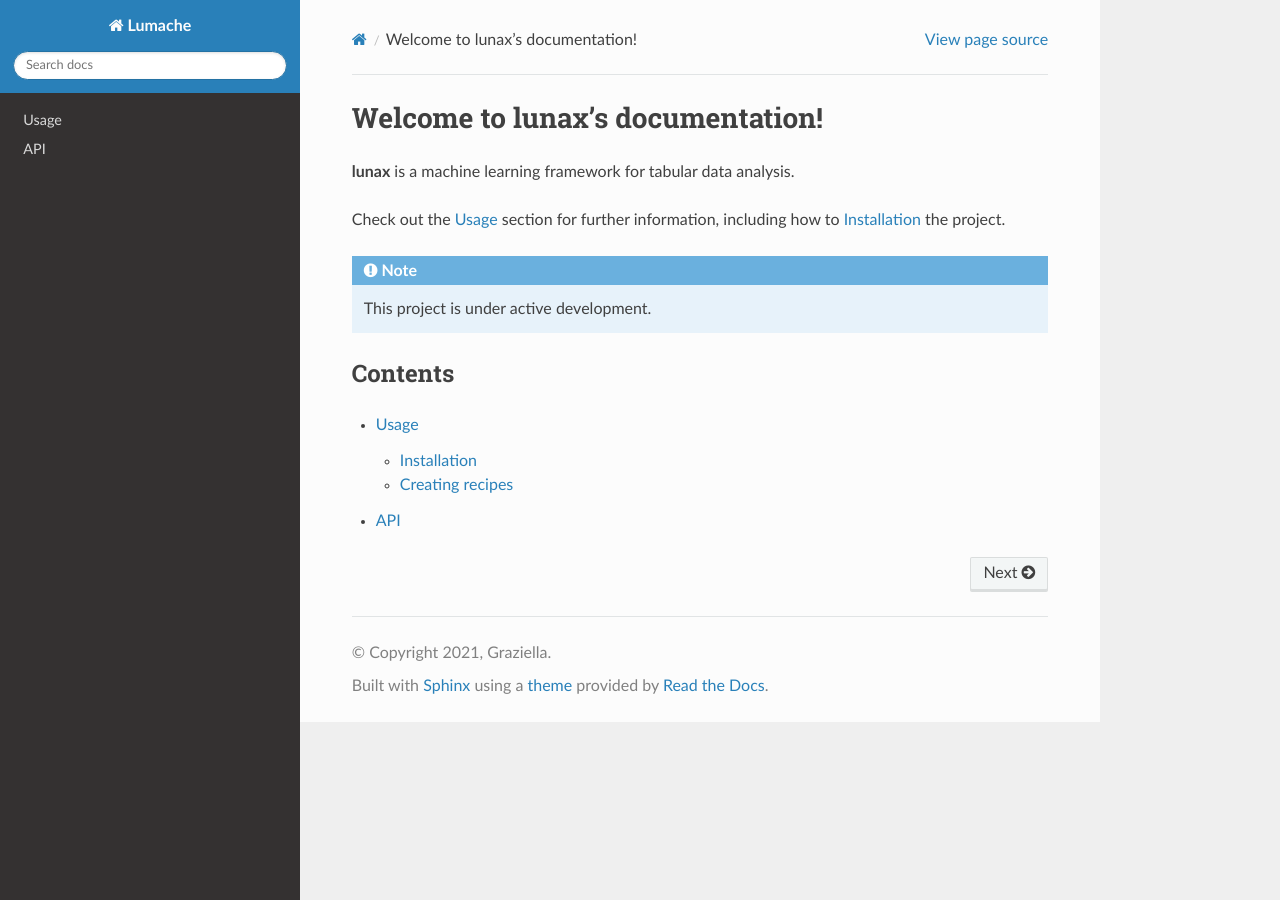
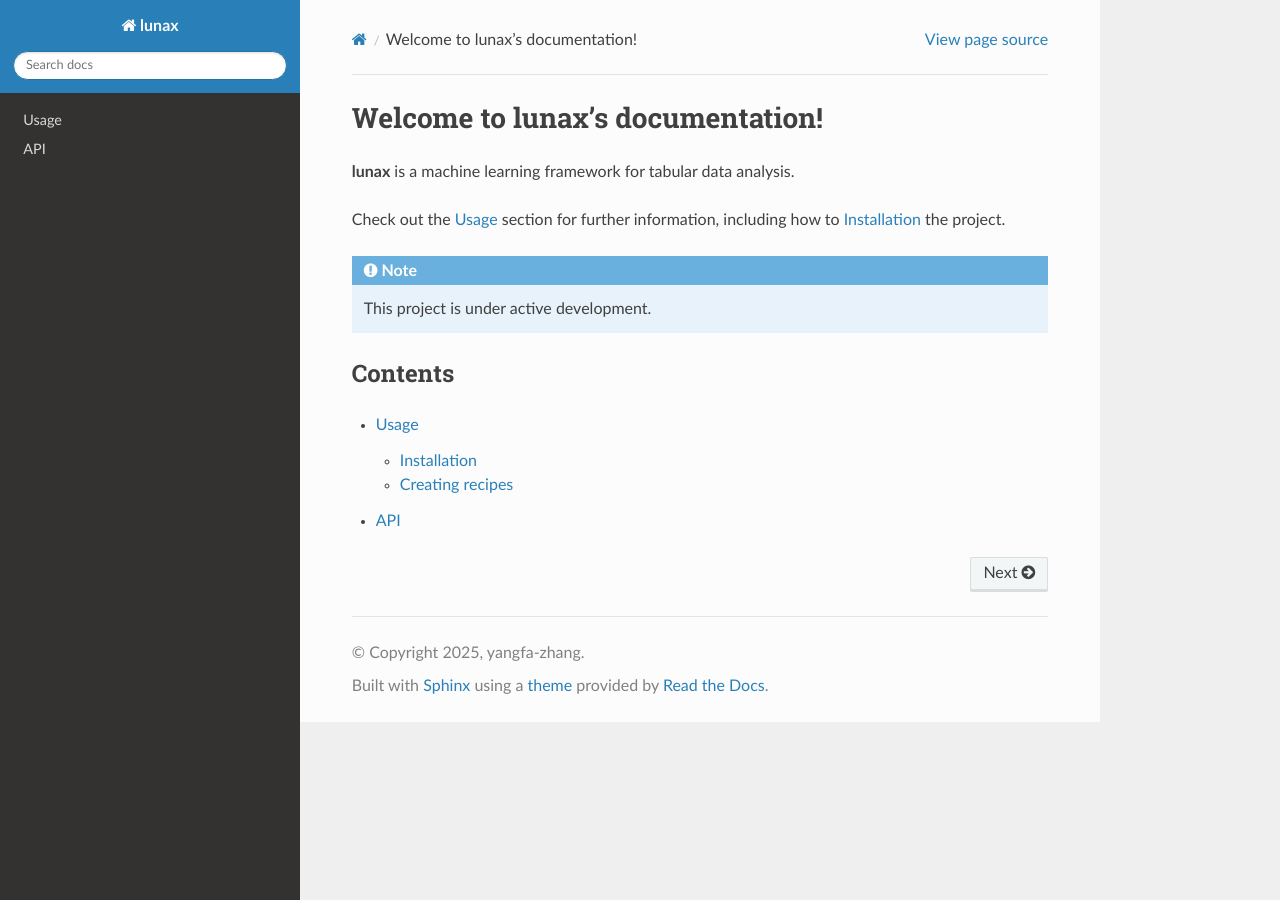
Before and after one commit to yangfa-zhang/lunax-doc, a Sphinx documentation site: the page built from docs/source/index.rst, in a window 1280 px wide. Built offline with Sphinx 7.4.7 and the Read the Docs theme 3.1.0, drawn with Linux system fonts in a browser that asks for light colours.

Commit message:
修改个人信息

```diff
--- a/docs/source/conf.py
+++ b/docs/source/conf.py
@@ -2,9 +2,9 @@
 
 # -- Project information
 
-project = 'Lumache'
-copyright = '2021, Graziella'
-author = 'Graziella'
+project = 'lunax'
+copyright = '2025, yangfa-zhang'
+author = 'yangfa-zhang'
 
 release = '0.1'
 version = '0.1.0'
--- a/docs/source/usage.rst
+++ b/docs/source/usage.rst
@@ -10,7 +10,7 @@ To use Lumache, first install it using pip:
 
 .. code-block:: console
 
-   (.venv) $ pip install lumache
+   (.venv) $ pip install lunax
 
 Creating recipes
 ----------------
--- a/pyproject.toml
+++ b/pyproject.toml
@@ -3,6 +3,6 @@ requires = ["flit_core >=3.2,<4"]
 build-backend = "flit_core.buildapi"
 
 [project]
-name = "lumache"
-authors = [{name = "Graziella", email = "graziella@lumache"}]
+name = "lunax"
+authors = [{name = "yangfa-zhang", email = "yangfa1027@gmail"}]
 dynamic = ["version", "description"]
```
